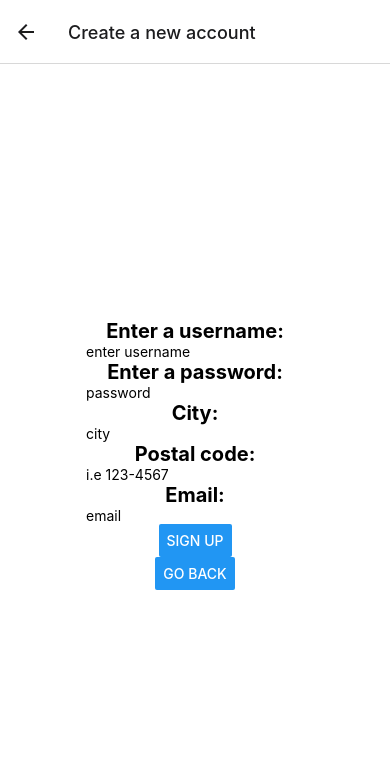
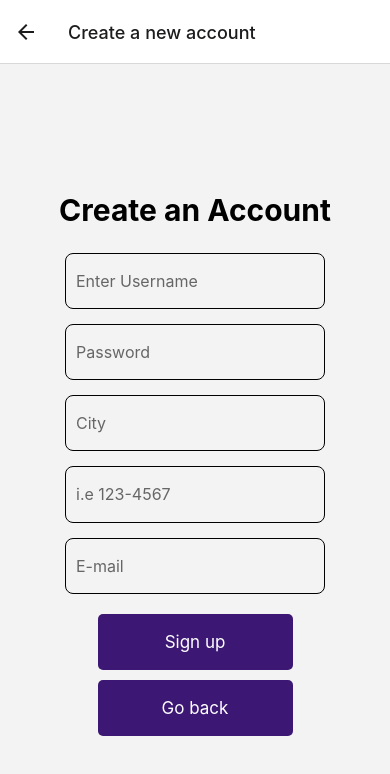
Before and after one commit to Binder-team/Binder, a React Native app: screen /CreateAccount in a window 390 px wide. Shown: the top 774 px of the page. Built offline with nearby package versions, Linux system fonts and the light colour scheme.

Commit message:
style sign up and login page

```diff
--- a/screens/CreatAccountScreen.tsx
+++ b/screens/CreatAccountScreen.tsx
@@ -12,10 +12,13 @@ import {
     setEmail,
     getCity,
     getEmail,
-    setPostalCode } from '../components/userTokenManager';
+    setPostalCode,
+    username} from '../components/userTokenManager';
 import axios from 'axios';
 import Navigation from '../navigation';
 import useAuth from '../hooks/useAuth';
+import FormInput from '../components/FormInput';
+import ButtonForm from '../components/ButtonForm';
 
 
 export default function CreateAccountScreen({navigation}) {
@@ -34,51 +37,40 @@ export default function CreateAccountScreen({navigation}) {
 
   return (
     <View style={styles.container}>
-      <Text style={styles.title}>Enter a username:</Text>
-      <TextInput
-        placeholder='enter username'
+      <Text style={styles.title}>Create an Account</Text>
+      <FormInput
+        placeholder='Enter Username'
         onChange={(e)=>{
           setUsername(e.nativeEvent.text)
         }}
-      >
-      </TextInput>
-      <Text style={styles.title}>Enter a password:</Text>
-      <TextInput
-        placeholder='password'
+      />
+      <FormInput
+        placeholder='Password'
         secureTextEntry={true}
         onChange={(e)=>setPassword(e.nativeEvent.text)
        }
-      >
-      </TextInput>
-      <Text style={styles.title}>City:</Text>
-      <TextInput
-        placeholder='city'
+      />
+      <FormInput
+        placeholder='City'
         onChange={(e)=>setCity(e.nativeEvent.text)
        }
-      ></TextInput>
-    <Text style={styles.title}>Postal code:</Text>
-      <TextInput
+      />
+      <FormInput
         placeholder='i.e 123-4567'
         onChange={(e)=>setPostalCode(e.nativeEvent.text)
        }
-      ></TextInput>
+     />
 
-      <Text style={styles.title}>Email:</Text>
-      <TextInput
-        placeholder='email'
+      <FormInput
+        placeholder='E-mail'
         onChange={(e)=>setEmail(e.nativeEvent.text)
        }
-      >
-      </TextInput>
-
-
-
-
+      />
     <TouchableOpacity>
-        <Button title='SIGN UP' onPress={newUser}/>
+        <ButtonForm title='Sign up' onPress={newUser}/>
     </TouchableOpacity>
     <TouchableOpacity>
-        <Button title='go back' onPress={()=> navigation.goBack()}/>
+        <ButtonForm title='Go back' onPress={()=> navigation.goBack()}/>
     </TouchableOpacity>
 </View>
   );
@@ -89,10 +81,13 @@ const styles = StyleSheet.create({
       flex: 1,
       alignItems: 'center',
       justifyContent: 'center',
+      backgroundColor:'#F3F3F3',
     },
     title: {
-      fontSize: 20,
+      fontSize: 30,
       fontWeight: 'bold',
+      padding: 20,
+
     },
     separator: {
       marginVertical: 30,
--- a/screens/LoginScreen.tsx
+++ b/screens/LoginScreen.tsx
@@ -10,6 +10,7 @@ import useAuth from '../hooks/useAuth';
 import { RootStackScreenProps } from '../types';
 import ButtonForm from '../components/ButtonForm';
 import FormInput from '../components/FormInput';
+import { Image } from 'react-native';
 
 
 export default function LoginScreen({ navigation }: RootStackScreenProps<'CreateAccount'>) {
@@ -17,6 +18,11 @@ export default function LoginScreen({ navigation }: RootStackScreenProps<'Create
 
   return (
     <View style={styles.container}>
+           <Image
+           style={styles.logo}
+           resizeMode={'contain'}
+           source={require('../assets/images/logo-transp.png')}
+           />
       <FormInput
         //value={username}
         placeholderText="Enter Username"
@@ -31,15 +37,14 @@ export default function LoginScreen({ navigation }: RootStackScreenProps<'Create
             placeholderText="Enter Password"
              secureTextEntry={true}
              onChange={(e)=> {
-              console.log(e)
-;              setPassword(e.nativeEvent.text)
+              setPassword(e.nativeEvent.text);
             }}
             />
              <TouchableOpacity>
         <ButtonForm title='Sign In' onPress={signIn}/>
     </TouchableOpacity>
     <View style={styles.separator} lightColor="#eee" darkColor="rgba(255,255,255,0.1)" />
-    <Text>New user? Join here</Text>
+    <Text>New user? Join here!</Text>
     <TouchableOpacity>
         <ButtonForm title='Create an Account' onPress={()=>{
           navigation.navigate('CreateAccount')
@@ -52,16 +57,26 @@ const styles = StyleSheet.create({
   container: {
     flex: 1,
     alignItems: 'center',
-    justifyContent: 'center',
+    justifyContent: 'flex-end',
+    marginBottom: 150,
     backgroundColor:'#F3F3F3',
+  },
+  logo: {
+    flex: 1,
+    alignSelf: 'center',
+    width:'70%',
+   // height: 10,
+   // aspectRatio: 1,
+    resizeMode: 'contain',
+
   },
   title: {
     fontSize: 20,
     fontWeight: 'bold',
   },
   separator: {
-    marginVertical: 30,
-    height: 1,
-    width: '80%',
+    marginVertical: 15,
+    height: 3,
+    width: '70%',
   },
 });
```
Also changed, not shown: assets/images/logo-transp.png (added).
